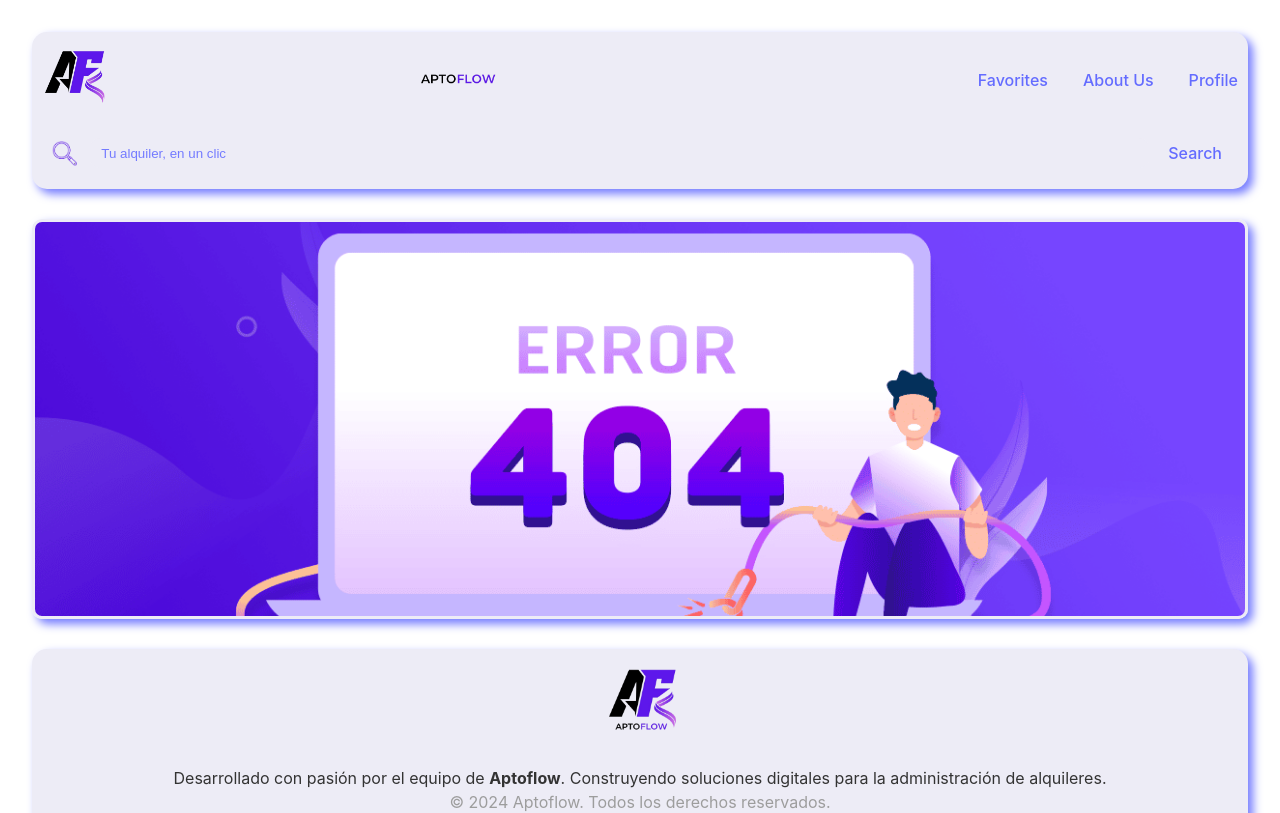
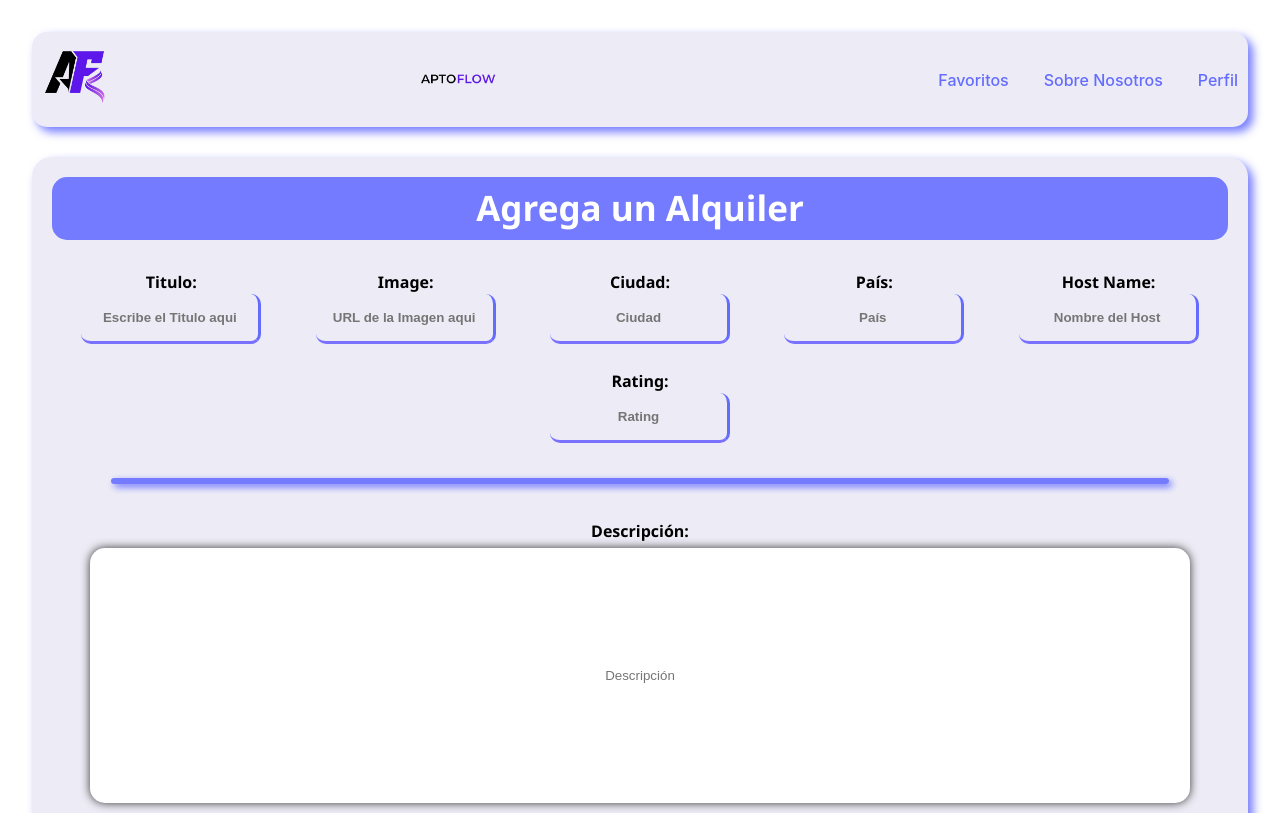
Before and after one commit to HelixGuardi/apartment-rentals-admin-react-app-MiniProyect, a React (Vite) app: page /AddRent in a window 1280 px wide. Shown: the top 813 px of the page. Built offline with nearby package versions, Linux system fonts and the light colour scheme.

Commit message:
Add rent page done. Now is able to add some functionality

```diff
--- a/src/App.css
+++ b/src/App.css
@@ -131,7 +131,7 @@ li {
   display: flex;
   flex-wrap: wrap;
   align-items: center;
-  justify-content: space-evenly;
+  justify-content: center;
   gap: 10px;
 }
 
@@ -146,10 +146,28 @@ li {
   display: flex;
   flex-direction: column;
 }
+
+#add-btn {
+  height: 400px;
+  font-size: 18px;
+  font-weight: bold;
+  background-color: #d1d1d1;
+  box-shadow: 5px 5px 10px #333;
+  transition: .3s;
+}
+
+#add-btn:hover {
+  color: #fff;
+  background-color: #747bff;
+  border: 5px solid #646cff;
+  box-shadow: 10px 10px 10px #333;
+}
+
 .img {
   position: relative;
   width: 100%;
 }
+
 .fav-button {
   position: absolute;
   top: 10px;
@@ -247,10 +265,162 @@ li {
 } */
 
 .more-info-container {
-  border: 1px solid red;
   display: flex;
   flex-direction: column;
   gap: 20px;
+}
+
+/* *** ADD-RENT PAGE *** */
+#add-rent-container form {
+  font-family: 'Segoe UI', Tahoma, Geneva, Verdana, sans-serif;
+  font-weight: 700;
+
+  display: flex;
+  flex-wrap: wrap;
+  flex-direction: column;
+  justify-content: center;
+  align-items: center;
+  gap: 30px;
+}
+
+#add-rent-container span {
+  text-align: center;
+  width: 100%;
+  padding: 5px;
+  font-size: 35px;
+  font-weight: bold;
+  background-color: #747bff;
+  color: white;
+  border-radius: 15px;
+  transition: .3s;
+}
+
+#main-form-info {
+  text-align: center;
+  display: flex;
+  flex-wrap: wrap;
+  justify-content: space-evenly;
+  align-items: center;
+  gap: 25px;
+}
+
+#main-form-info label {
+  font-family: 'Segoe UI', Tahoma, Geneva, Verdana, sans-serif;
+  display: flex;
+  flex-direction: column;
+}
+
+#main-form-info label input{
+  width: 180px;
+  height: 50px;
+  font-weight: 700;
+  text-align: center;
+  background-color: transparent;
+  border: none;
+  border-bottom: 3px solid #7a71ff;
+  border-right: 3px solid #646cff;
+  border-radius: 10px;
+
+  transition: .5s;
+}
+
+#main-form-info label input:hover {
+  color: #fff;
+  background-color: #646cff;
+  box-shadow: 5px 5px 10px #333;
+}
+
+.text-description-container {
+  text-align: center;
+  width: 100%;
+  height: 300px;
+  display: flex;
+  justify-content: center;
+}
+
+.text-description-container label input{
+  width: 1100px;
+  height: 85%;
+  margin-top: 5px;
+  text-align: center;
+  border: none;
+  border-radius: 15px;
+  box-shadow: 0px 0px 10px #333;
+  transition: .3s;
+}
+
+.text-description-container label input:hover{
+  box-shadow: 10px 10px 10px #7a71ff;
+}
+
+.data-property-container {
+  width: 100%;
+  height: 200px;
+  background-color: #646cff;
+  box-shadow: 0px 0px 10px #333;
+  border-radius: 15px;
+  padding: 20px;
+  color: #fff;
+  display: flex;
+  justify-content: center;
+  align-items: center;
+  gap: 50px;
+
+  transition: .3s;
+}
+
+.data-property-container:hover {
+  box-shadow: 10px 10px 5px #747bff;
+}
+
+.data-property-container label {
+  margin: 35px;
+  font-size: 19px;
+  display: flex;
+  flex-direction: column;
+  align-items: center;
+  gap: 5px;
+}
+
+.data-property-container label input {
+  width: 60px;
+  height: 30px;
+  padding: 5px;
+  text-align: center;
+  border: none;
+  border-radius: 5px;
+}
+
+.data-property-container label select {
+  width: 125px;
+  height: 30px;
+  padding: 5px;
+  text-align: center;
+  border: none;
+  border-radius: 5px;
+}
+
+#add-rent-btn {
+  width: 100%;
+  height: 65px;
+  color: #747bff;
+  font-family: 'Segoe UI', Tahoma, Geneva, Verdana, sans-serif;
+  font-weight: bold;
+  font-size: 25px;
+
+  background-color: transparent;
+  border-radius: 15px;
+  border: 3px solid #747bff;
+
+  transition: .5s;
+}
+
+#add-rent-btn:hover {
+  color: #fff;
+  background-color: #747bff;
+  border-radius: 30px;
+  box-shadow: 5px 5px 10px #333;
+  text-shadow: 5px 5px 15px #333;
 }
 
 /* *** FOOTER SECTION *** */
--- a/src/App.jsx
+++ b/src/App.jsx
@@ -1,4 +1,3 @@
-
 import "./App.css";
 import Navbar from "./components/Navbar";
 import Footer from "./components/Footer";
@@ -8,6 +7,8 @@ import Favorites from "./pages/Favorites"
 import SaberMas from "./pages/SaberMas";
 import Profile from "./pages/Profile";
 import NotFound from "./components/NotFound";
+import AddRent from "./pages/AddRent.jsx"
+import AboutUs from "./pages/AboutUs.jsx";
 
 function App() {
   return (
@@ -15,10 +16,12 @@ function App() {
       <div>
         <Navbar />
         <Routes>
-          <Route path="/" element={ <RentCard />} />
+          <Route path="/" element={ <RentCard /> } />
+          <Route path="/AddRent" element={ <AddRent /> } />
           <Route path="/Favorites" element={ <Favorites /> } />
           <Route path="/SaberMas/:id" element={ <SaberMas /> } />
           <Route path="/Profile" element={ <Profile /> } />
+          <Route path="/AboutUs" element={ <AboutUs /> } />
 
           <Route path="*" element={  <NotFound /> }/>
 
--- a/src/components/Navbar.jsx
+++ b/src/components/Navbar.jsx
@@ -1,6 +1,5 @@
 import LogoOnly from "../assets/logo-no-name-sin-fondo.png";
 import LogoText from "../assets/logo-no-draw-sin-fondo.png";
-import MagnifyingGlass from "../assets/magnifying-glass-icon-removebg.png";
 import { Link } from "react-router-dom"
 
 function Navbar() {
@@ -16,31 +15,16 @@ function Navbar() {
         <nav id="navbar-section">
           <ul>
             <li>
-              <a href="#">Favorites</a>
+              <Link to="/Favorites">Favoritos</Link>
             </li>
             <li>
-              <a href="#">About Us</a>
+            <Link to="/AboutUs">Sobre Nosotros</Link>
             </li>
             <li>
-              <a href="#">Profile</a>
+            <Link to="/Profile">Perfil</Link>
             </li>
           </ul>
         </nav>
-      </div>
-      <div className="search-bar-container">
-        <form className="form" action="/search">
-          <img
-            id="magnifying-glass"
-            src={MagnifyingGlass}
-            alt="magnifying-glass"
-          />
-          <input
-            id="input-text-bar"
-            type="text"
-            placeholder="   Tu alquiler, en un clic"
-          />
-          <button id="search-button">Search</button>
-        </form>
       </div>
     </header>
   );
--- a/src/components/RentCard.jsx
+++ b/src/components/RentCard.jsx
@@ -3,6 +3,7 @@ import data from "../data/initialData.json";
 import placeHolderImg from "../assets/house-placeholder.jpg";
 import FavButton from './FavButton';
 import { Link } from 'react-router-dom';
+import SearchBar from "./SearchBar";
 
 function RentCard() {
   const [everyCard, setEveryCard] = useState(data.results);
@@ -14,6 +15,7 @@ function RentCard() {
 
   return (
     <div id="rentCard-container">
+    <SearchBar />
       {everyCard.map((eachCard) => {
         return (
           <div key={eachCard.id} className="each-card">
@@ -40,6 +42,9 @@ function RentCard() {
           </div>
         );
       })};
+      <Link to="/AddRent">
+        <button id="add-btn">Añadir +</button>
+      </Link>
     </div>
   );
 }
--- /dev/null
+++ b/src/components/SearchBar.jsx
@@ -0,0 +1,24 @@
+import MagnifyingGlass from "../assets/magnifying-glass-icon-removebg.png"
+
+function SearchBar() {
+
+    return(
+        <div className="search-bar-container">
+        <form className="form" action="/search">
+          <img
+            id="magnifying-glass"
+            src={MagnifyingGlass}
+            alt="magnifying-glass"
+          />
+          <input
+            id="input-text-bar"
+            type="text"
+            placeholder="   Tu alquiler, en un clic"
+          />
+          <button id="search-button">Search</button>
+        </form>
+      </div>
+    )
+}
+
+export default SearchBar;
--- /dev/null
+++ b/src/pages/AboutUs.jsx
@@ -0,0 +1,10 @@
+function AboutUs() {
+
+    return(
+        <div className="main-container">
+            <h1>Sobre nosotros aqui</h1>
+        </div>
+    )
+}
+
+export default AboutUs;
--- /dev/null
+++ b/src/pages/AddRent.jsx
@@ -0,0 +1,106 @@
+function AddRent() {
+
+    return(
+        <div id="add-rent-container" className="main-container">
+            <form>
+                <span>Agrega un Alquiler</span>
+                <div id="main-form-info">
+                    <label>
+                        Titulo:
+                        <input name="titulo" type="text" placeholder="Escribe el Titulo aqui" />
+                    </label>
+
+                    <label>
+                        Image:
+                        <input name="image" type="url" placeholder="URL de la Imagen aqui"/>
+                    </label>
+
+                    <label>
+                        Ciudad:
+                        <input name="city" type="text" placeholder="Ciudad"/>
+                    </label>
+
+                    <label>
+                        País:
+                        <input name="country" type="text" placeholder="País" />
+                    </label>
+
+                    <label>
+                        Host Name:
+                        <input name="hostName" type="text" placeholder="Nombre del Host" />
+                    </label>
+
+                    <label>
+                        Rating:
+                        <input name="review-score-rating" type="text" placeholder="Rating" />
+                    </label>
+                </div>
+
+                <hr />
+
+                <div className="text-description-container">
+                    <label>
+                        Descripción: <br />
+                        <input name="description" type="text" placeholder="Descripción"/>
+                    </label>
+                </div>
+
+                <div className="text-description-container">
+                    <label>
+                        Normas de la casa:
+                        <input name="house-rules" type="text" placeholder="Normas"/>
+                    </label>
+                </div>
+
+                <hr />
+
+                <div className="data-property-container">
+                    <label>
+                        Tipo de Propiedad:
+                        <select name="property-type">
+                            <option value="">--- NONE ---</option>
+                            <option value="Apartament">Apartament</option>
+                            <option value="House">House</option>
+                        </select>
+                    </label>
+
+                    <label>
+                        Acomodaciones:
+                        <input name="accommodates" type="number" minLength={1} maxLength={2} min={1} max={20} />
+                    </label>
+
+                    <label>
+                        Baños:
+                        <input name="bathrooms" type="number" minLength={1} maxLength={2} min={1} max={20} />
+                    </label>
+
+                    <label>
+                        Quartos:
+                        <input name="bedrooms" type="number" minLength={1} maxLength={2} min={1} max={20} />
+                    </label>
+
+                    <label>
+                        Camas:
+                        <input name="beds" type="number" minLength={1} maxLength={2} min={1} max={20} />
+                    </label>
+                </div>
+
+
+                <div className="data-property-container">
+                    <label>
+                        Price:
+                        <input name="price" type="number" minLength={1}/>
+                    </label>
+                    <label>
+                        Cleaning Fee:
+                        <input name="cleaning-fee" type="number" minLength={1} />
+                    </label>
+                </div>
+
+                <button id="add-rent-btn" type="submit">Agregar Alquiler</button>
+            </form>
+        </div>
+    )
+}
+
+export default AddRent;
--- a/src/pages/Favorites.jsx
+++ b/src/pages/Favorites.jsx
@@ -1,7 +1,9 @@
 function Favorites() {
 
     return(
-        <div></div>
+        <div className="main-container">
+            <h1>FAVORITOS AQUI</h1>
+        </div>
     )
 }
 
--- a/src/pages/Profile.jsx
+++ b/src/pages/Profile.jsx
@@ -1,7 +1,9 @@
 function Profile() {
 
     return(
-        <div></div>
+        <div className="main-container">
+            <h1>Perfil aqui</h1>
+        </div>
     )
 }
 
```
